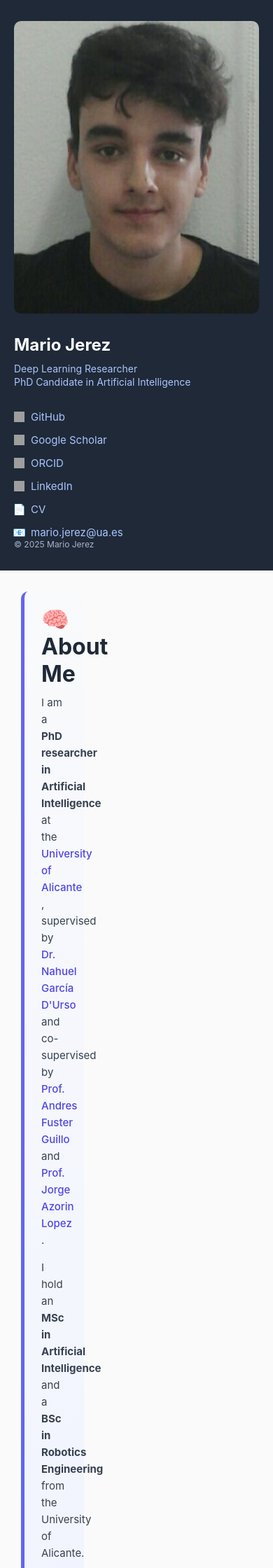
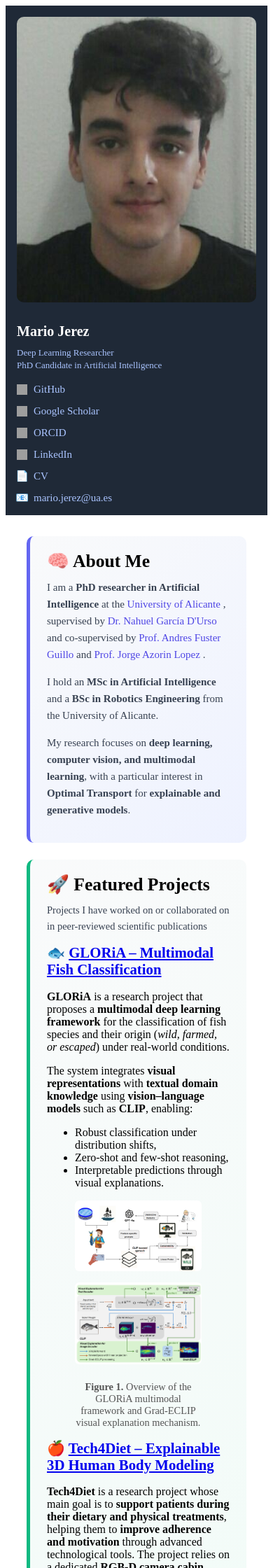
Before and after one commit to Mariojt72/Mariojt72.github.io, a Jekyll site: the page built from index.md, in a window 390 px wide. Shown: the top 2240 px of the page at 70% size. Built offline with Jekyll 4.4.1, drawn with Linux system fonts in a browser that asks for light colours; grey boxes are pictures that could not be loaded.

Commit message:
Update style.css

```diff
--- a/assets/css/style.css
+++ b/assets/css/style.css
@@ -1,3 +1,5 @@
+<meta name="viewport" content="width=device-width, initial-scale=1.0">
+
 /* GENERAL -------------------------------------------------------- */
 body {
   margin: 0;
@@ -33,6 +35,38 @@
   font-size: 14px;
   margin: 10px 0 30px 0;
   line-height: 1.4;
+}
+
+@media (max-width: 768px) {
+  .sidebar {
+    padding: 16px;
+  }
+
+  .name {
+    font-size: 20px;
+  }
+
+  .role {
+    font-size: 13px;
+    margin-bottom: 16px;
+  }
+
+  .nav-links {
+    flex-direction: row;
+    flex-wrap: wrap;
+    gap: 12px;
+  }
+
+  .nav-links a {
+    font-size: 14px;
+  }
+
+  .footer {
+    display: none; /* opcional */
+  }
+}
+body {
+  overflow-x: hidden;
 }
 
 /* NAV LINKS ------------------------------------------------------ */
@@ -91,6 +125,30 @@
 .content h1,
 .content h2 {
   margin-top: 0;
+}
+
+@media (max-width: 768px) {
+  .content {
+    margin-left: 0;
+    width: 100%;
+    max-width: 100%;
+    padding: 20px;
+    box-sizing: border-box;
+  }
+}
+
+@media (max-width: 768px) {
+  .content h1 {
+    font-size: 1.6rem;
+  }
+
+  .content h2 {
+    font-size: 1.3rem;
+  }
+
+  .about-tagline {
+    font-size: 14px;
+  }
 }
 
 /* OPTIONAL PHOTO ------------------------------------------------- */
```
